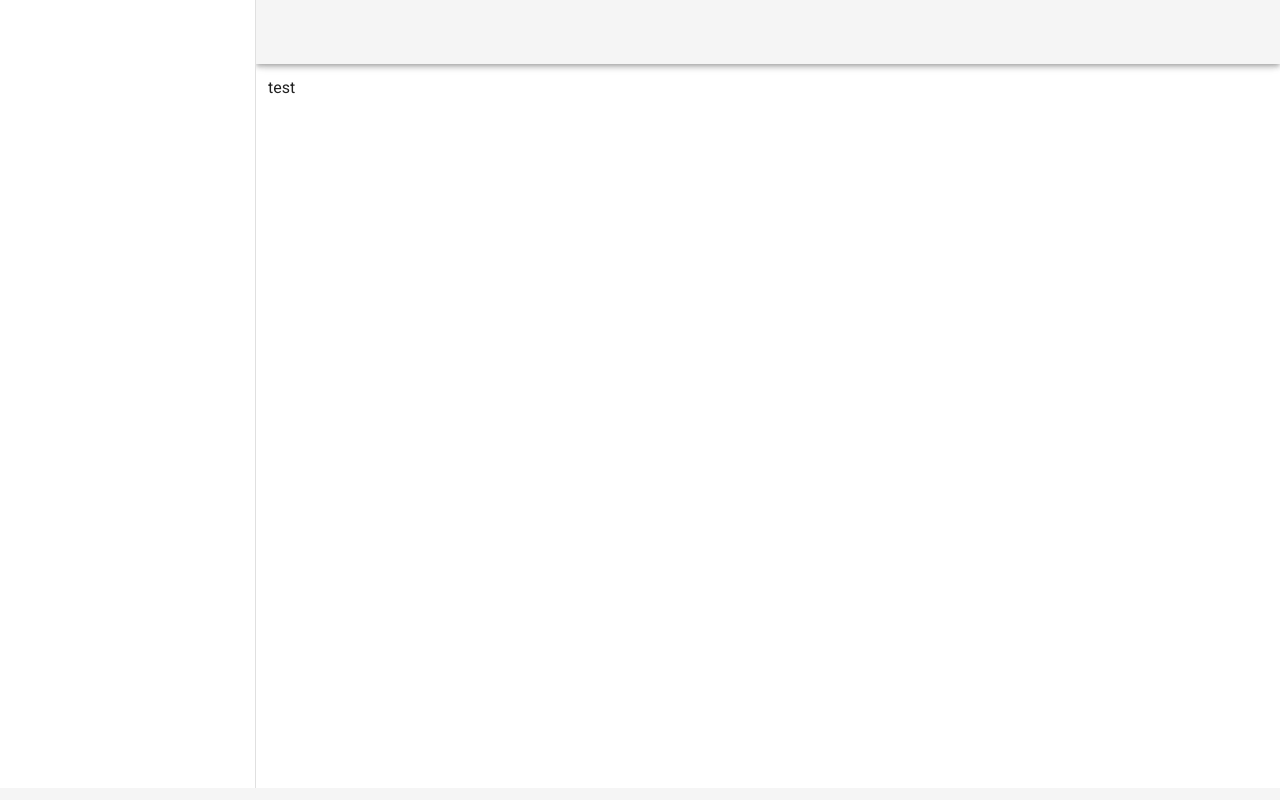
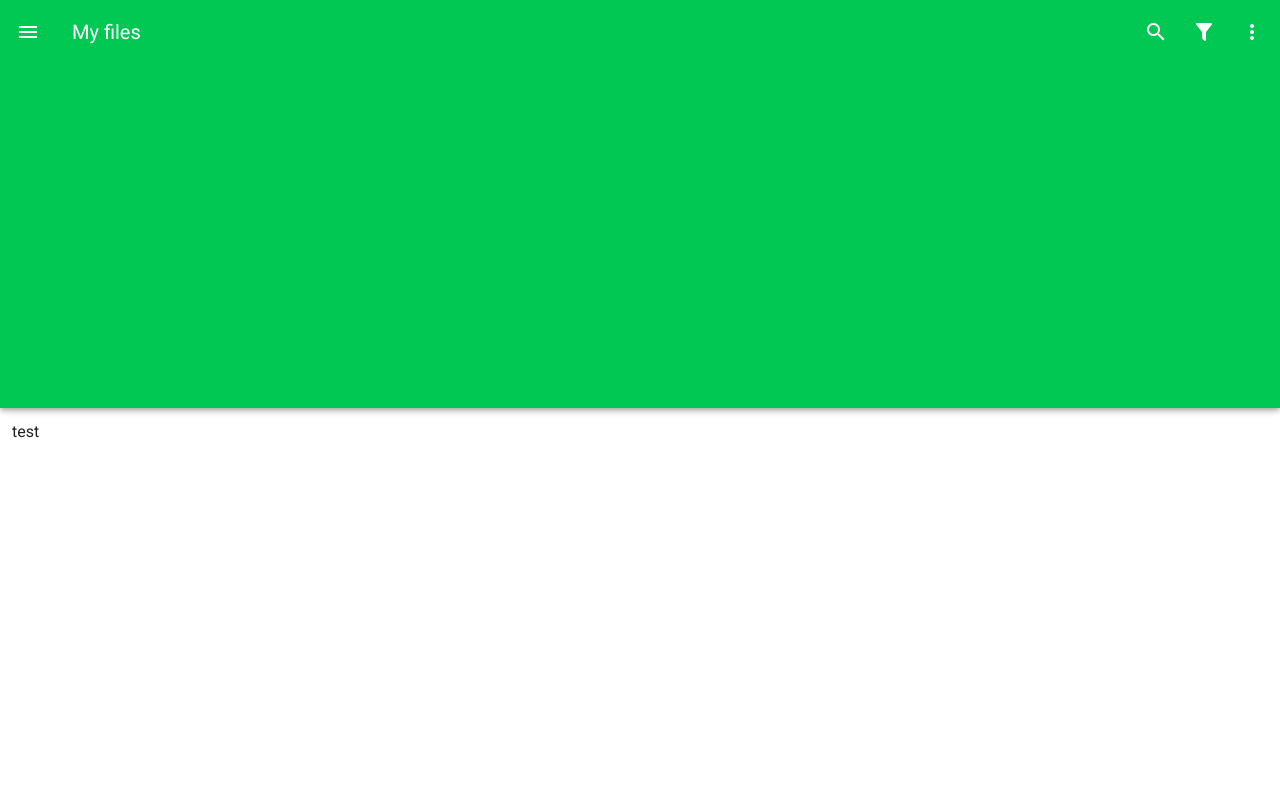
Before and after one commit to heyodai/sos-game-android-app, a Vue app: page / in a window 1280 px wide. Built offline with nearby package versions, Linux system fonts and the light colour scheme.

Commit message:
commit wip

```diff
--- a/src/App.vue
+++ b/src/App.vue
@@ -1,35 +1,30 @@
 <template>
   <v-app>
-    <v-navigation-drawer app>
-      <!-- -->
-    </v-navigation-drawer>
+    <NavDrawer />
 
-    <v-app-bar app>
-      <!-- -->
-    </v-app-bar>
+
+      <AppBar />
+
 
     <!-- Sizes your content based upon application components -->
     <v-main>
       <!-- Provides the application the proper gutter -->
-      <v-container fluid>
-        test
-      </v-container>
+      <v-container fluid> test </v-container>
     </v-main>
-
-    <v-footer app>
-      <!-- -->
-    </v-footer>
   </v-app>
 </template>
 
 <script>
 // import HelloWorld from "./components/HelloWorld";
+import AppBar from "./layout/AppBar.vue";
+import NavDrawer from "./layout/NavDrawer.vue";
 
 export default {
   name: "App",
 
   components: {
-    // HelloWorld,
+    AppBar,
+    NavDrawer,
   },
 
   data: () => ({
--- /dev/null
+++ b/src/layout/AppBar.vue
@@ -0,0 +1,38 @@
+<template>
+  <v-app-bar color="green accent-4" dark>
+    <v-app-bar-nav-icon @click.stop="drawer = !drawer"></v-app-bar-nav-icon>
+
+    <v-toolbar-title>My files</v-toolbar-title>
+
+    <v-spacer></v-spacer>
+
+    <v-btn icon>
+      <v-icon>mdi-magnify</v-icon>
+    </v-btn>
+
+    <v-btn icon>
+      <v-icon>mdi-filter</v-icon>
+    </v-btn>
+
+    <v-btn icon>
+      <v-icon>mdi-dots-vertical</v-icon>
+    </v-btn>
+  </v-app-bar>
+</template>
+
+<script>
+export default {
+  name: "AppBar",
+  data() {
+    return {
+      drawer: false,
+      // group: null,
+    };
+  },
+  watch: {
+    group() {
+      this.drawer = false;
+    },
+  },
+};
+</script>
--- /dev/null
+++ b/src/layout/NavDrawer.vue
@@ -0,0 +1,41 @@
+<template>
+  <v-navigation-drawer v-model="drawer" absolute bottom temporary>
+    <v-list-item>
+      <v-list-item-content>
+        <v-list-item-title class="text-h6"> Application </v-list-item-title>
+        <v-list-item-subtitle> subtext </v-list-item-subtitle>
+      </v-list-item-content>
+    </v-list-item>
+
+    <v-divider></v-divider>
+
+    <v-list dense nav>
+      <v-list-item v-for="item in items" :key="item.title" link>
+        <v-list-item-icon>
+          <v-icon>{{ item.icon }}</v-icon>
+        </v-list-item-icon>
+
+        <v-list-item-content>
+          <v-list-item-title>{{ item.title }}</v-list-item-title>
+        </v-list-item-content>
+      </v-list-item>
+    </v-list>
+  </v-navigation-drawer>
+</template>
+
+<script>
+export default {
+  name: "NavDrawer",
+  data() {
+    return {
+      items: [
+        { title: "Dashboard", icon: "mdi-view-dashboard" },
+        { title: "Photos", icon: "mdi-image" },
+        { title: "About", icon: "mdi-help-box" },
+      ],
+      right: null,
+      drawer: false,
+    };
+  },
+};
+</script>
```
Also changed, not shown: src/components/GameBoard.vue (added, +9 -0 lines), src/components/PlayerWidget.vue (added, +9 -0 lines), src/components/SetupForm.vue (added, +9 -0 lines), src/screens/MatchScreen.vue (added, +9 -0 lines), src/screens/SetupScreen.vue (added, +12 -0 lines).
